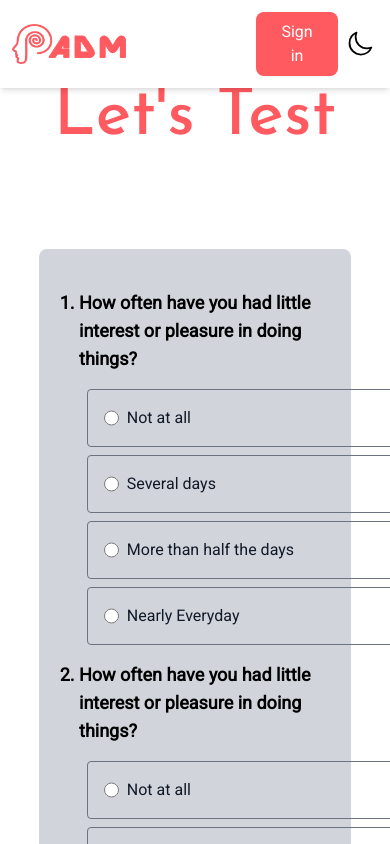
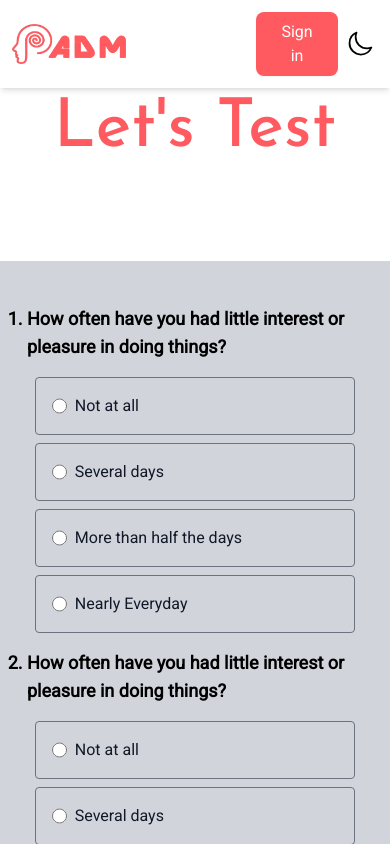
Before and after one commit to harsh-bardolia/anti-depression-media, a Next.js app: page /letstest in a window 390 px wide. Shown: the top 844 px of the page. Built offline with nearby package versions, Linux system fonts and the light colour scheme.

Commit message:
Fix Responsiveness

```diff
--- a/pages/letstest.js
+++ b/pages/letstest.js
@@ -9,15 +9,15 @@ const Letstest = () => {
   };
 
   return (
-    <div class={x ? "dark" : ""}>
+    <div class={x ? "dark" : ""} className="overscroll-x-none w-full">
       <Header onDarkToggle={toggleTheme} />
 
-      <div className="flex flex-col items-center w-fill bg-white dark:bg-gray-700">
-        <div className="my-3 py-14 text-[4.2rem] sm:text-[4.5rem] md:text-[4.8rem] lg:text-[5.5rem] font-Josefin text-[#FF5A5F]">
+      <div className="flex flex-col items-center mt-6 bg-white dark:bg-gray-700">
+        <div className=" py-14 text-[4.2rem] sm:text-[4.5rem] md:text-[4.8rem] lg:text-[5.5rem] font-Josefin text-[#FF5A5F]">
           Let&apos;s Test
         </div>
-        <div className="m-3 p-4 bg-gray-300 h-auto w-[80%] rounded-lg">
-          <div className="p-4 m-2 ">
+        <div className="p-5 m-6 w-fill bg-gray-300 rounded-xl">
+          <div className="p-5 m-1">
             <ul className="list-decimal list-outside ">
               {/* First Question */}
               <li key={1} className="text-start text-lg text-black font-bold">
```
